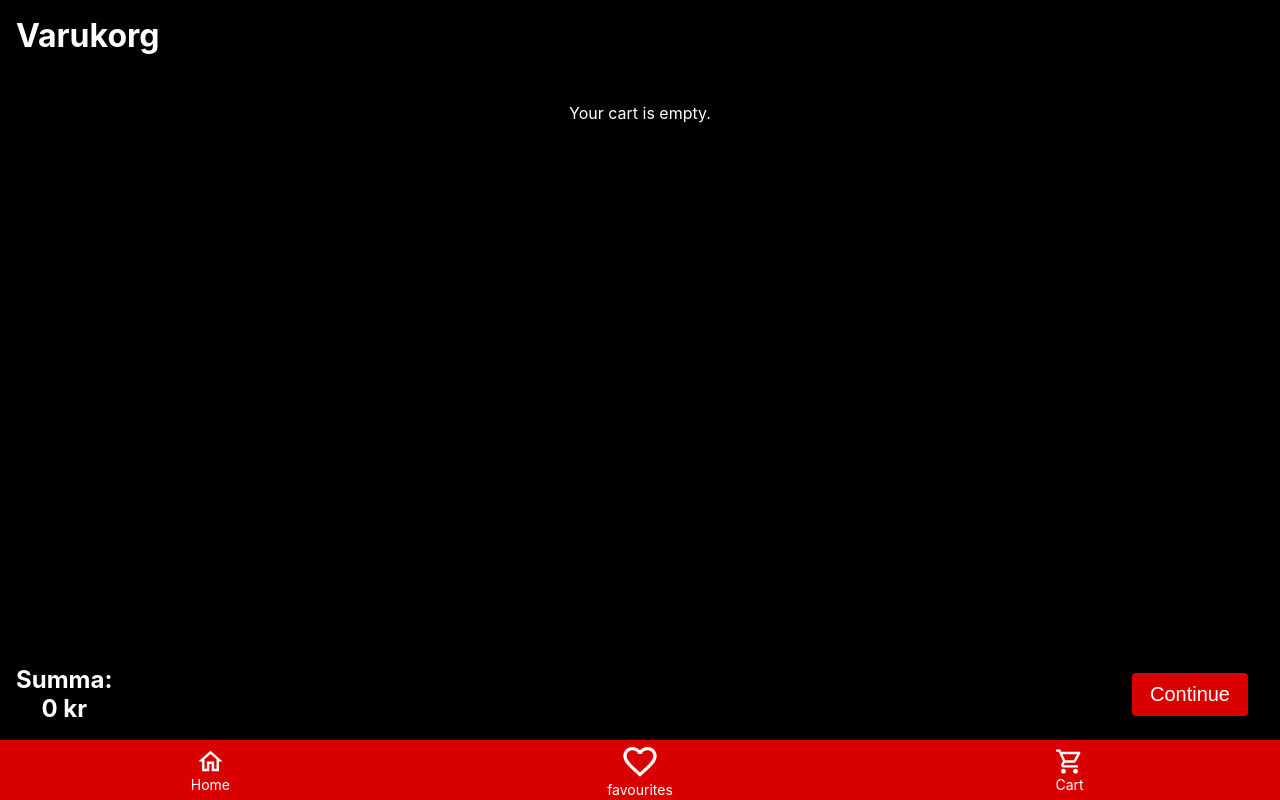
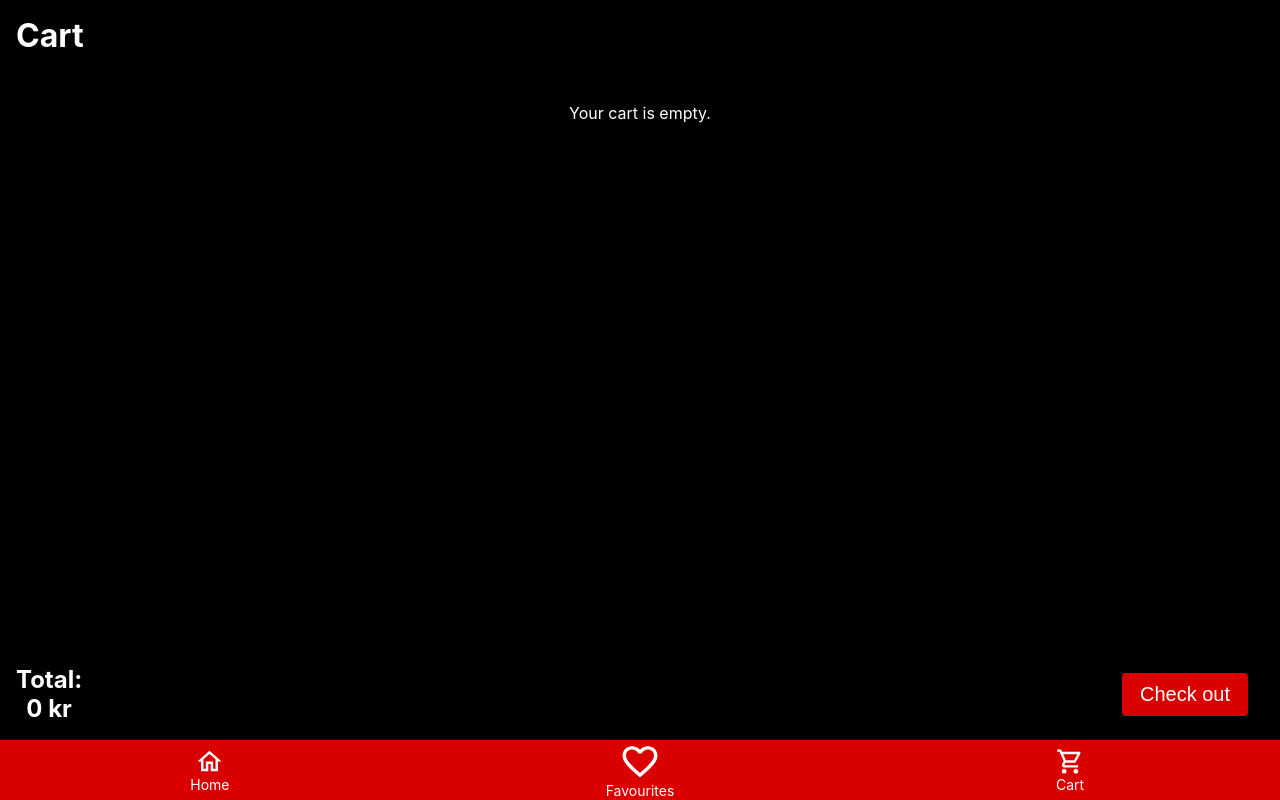
Before and after one commit to WALMIN/MovieShop, a React (Create React App) app: page /#/cart in a window 1280 px wide. Built offline with nearby package versions, Linux system fonts and the light colour scheme.

Commit message:
Renamed files & did some translation changes

```diff
--- a/src/App.js
+++ b/src/App.js
@@ -4,7 +4,7 @@ import React, {useState, useEffect} from 'react';
 import {actions} from './features/movieList'
 import { useSelector } from 'react-redux';
 import NavigationBar from './components/NavigationBar';
-import Varukorg from './components/Varukorg';
+import Cart from './components/Cart';
 import { Route, HashRouter as Router, Link, Switch } from "react-router-dom";
 import Favourite  from './components/Favourite';
 
@@ -14,8 +14,8 @@ function App() {
       <div className="App">
         <main>
         <Switch>
-          <Route exact path="/cart"> <Varukorg /> </Route>
-          <Route exact path= "/favourites"><Favourite/> </Route>
+          <Route exact path="/cart"> <Cart /> </Route>
+          <Route exact path= "/favourites"> <Favourite /> </Route>
           <Route exact path="/"><MovieList /> <TestMovieList /> </Route>
         </Switch>
         </main>
--- a/src/components/Varukorg.css
+++ b/src/components/Cart.css
@@ -1,4 +1,4 @@
-.Varukorg {
+.Cart {
 
   height: 100%;
 
@@ -12,7 +12,7 @@
 }
 
 /* Header */
-.Varukorg header {
+.Cart header {
 
   display: flex;
   align-items: center;
@@ -21,7 +21,7 @@
 
 }
 
-.Varukorg header h1 {
+.Cart header h1 {
 
   margin: 0px;
   padding: 0px;
@@ -29,13 +29,13 @@
 }
 
 /* Main */
-.Varukorg main {
+.Cart main {
 
   margin: 2vmin;
 
 }
 
-.Varukorg .MovieItem {
+.Cart .MovieItem {
 
   display: flex;
   align-items: center;
@@ -46,20 +46,20 @@
 
 }
 
-.Varukorg .MovieItem .RemoveButton {
+.Cart .MovieItem .RemoveButton {
 
   width: 4vh;
   height: 4vh;
 
 }
 
-.Varukorg .MovieItem .RemoveButton:hover {
+.Cart .MovieItem .RemoveButton:hover {
 
   opacity: 0.75;
 
 }
 
-.Varukorg .MovieItemInfo {
+.Cart .MovieItemInfo {
 
   display: flex;
   align-items: center;
@@ -69,14 +69,14 @@
 
 }
 
-.Varukorg .MovieItemInfo div {
+.Cart .MovieItemInfo div {
 
   display: flex;
   align-items: center;
 
 }
 
-.Varukorg .MovieItemInfo div img {
+.Cart .MovieItemInfo div img {
 
   width: 10vh;
   height: 10vh;
@@ -86,7 +86,7 @@
 
 }
 
-.Varukorg .MovieItemInfo div .MovieTitle {
+.Cart .MovieItemInfo div .MovieTitle {
 
   color: var(--primary-color);
   font-size: calc(10px + 1.25vmin);
@@ -94,7 +94,7 @@
 
 }
 
-.Varukorg .MovieItemInfo .MoviePrice {
+.Cart .MovieItemInfo .MoviePrice {
 
   font-size: calc(10px + 1vmin);
   font-weight: bolder;
@@ -102,7 +102,7 @@
 }
 
 /* Footer */
-.Varukorg footer {
+.Cart footer {
 
   display: flex;
   align-items: center;
@@ -112,7 +112,7 @@
 
 }
 
-.Varukorg footer h2 {
+.Cart footer h2 {
 
   margin: 0px;
   padding: 0px;
@@ -121,7 +121,7 @@
 
 }
 
-.Varukorg footer button {
+.Cart footer button {
 
   margin: 2vmin;
   padding: 1vmin 2vmin;
@@ -141,7 +141,7 @@
 
 }
 
-.Varukorg footer button:hover {
+.Cart footer button:hover {
 
   background: var(--primarydark-color);
   border: 0.25vmin solid var(--primarydark-color);
--- a/src/components/Varukorg.js
+++ b/src/components/Cart.js
@@ -1,9 +1,9 @@
-import "./Varukorg.css";
+import "./Cart.css";
 import { useState } from "react";
 import { useSelector, useDispatch } from "react-redux";
 import { actions } from '../features/cartList';
 
-function Varukorg() {
+function Cart() {
   const cartList = useSelector(state => state.cartList.items);
   const total = useSelector(state => state.cartList.total);
 
@@ -14,9 +14,9 @@ function Varukorg() {
   }
 
   return (
-    <div className="Varukorg">
-      <header className="Varukorg-header">
-        <h1>Varukorg</h1>
+    <div className="Cart">
+      <header className="Cart-header">
+        <h1>Cart</h1>
       </header>
       <main>
         { (cartList.length > 0) ?
@@ -37,11 +37,11 @@ function Varukorg() {
         }
       </main>
       <footer>
-        <h2>Summa:<br/>{total} kr</h2>
-        <button>Continue</button>
+        <h2>Total:<br/>{total} kr</h2>
+        <button>Check out</button>
       </footer>
     </div>
   );
 }
 
-export default Varukorg;
+export default Cart;
--- a/src/components/NavigationBar.js
+++ b/src/components/NavigationBar.js
@@ -5,7 +5,7 @@ function NavigationBar() {
   return (
     <div className="NavigationBar">
       <Link className="NaviationButton" to="/"><img src={(process.env.PUBLIC_URL + "/images/home.svg")} />Home</Link>
-      <Link className="NaviationButton" to="/favourites"><img src={(process.env.PUBLIC_URL + "/images/favourites.svg")} />favourites</Link>
+      <Link className="NaviationButton" to="/favourites"><img src={(process.env.PUBLIC_URL + "/images/favourites.svg")} />Favourites</Link>
       <Link className="NaviationButton" to="/cart"><img src={(process.env.PUBLIC_URL + "/images/cart.svg")} />Cart</Link>
     </div>
   );
```
